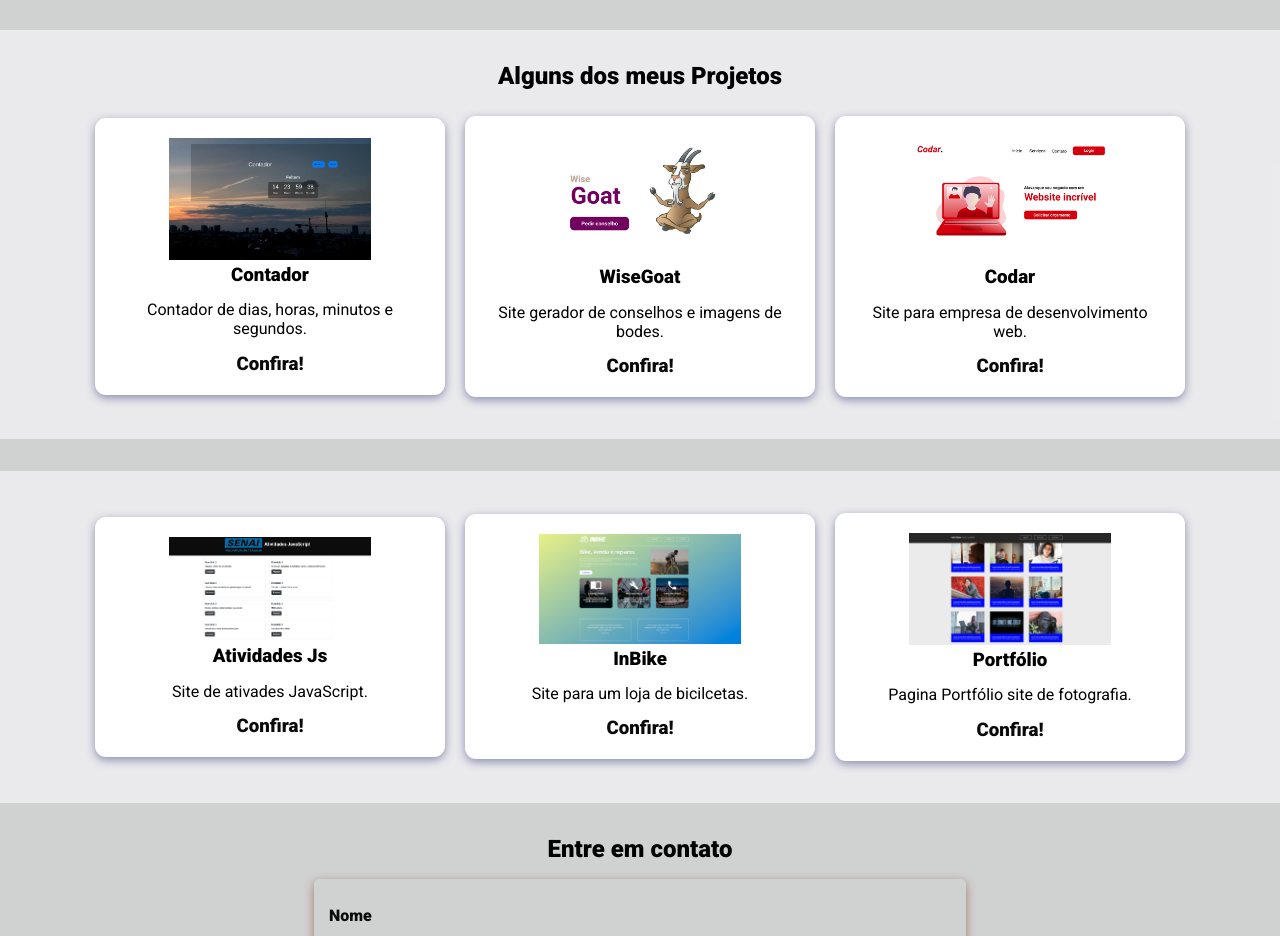
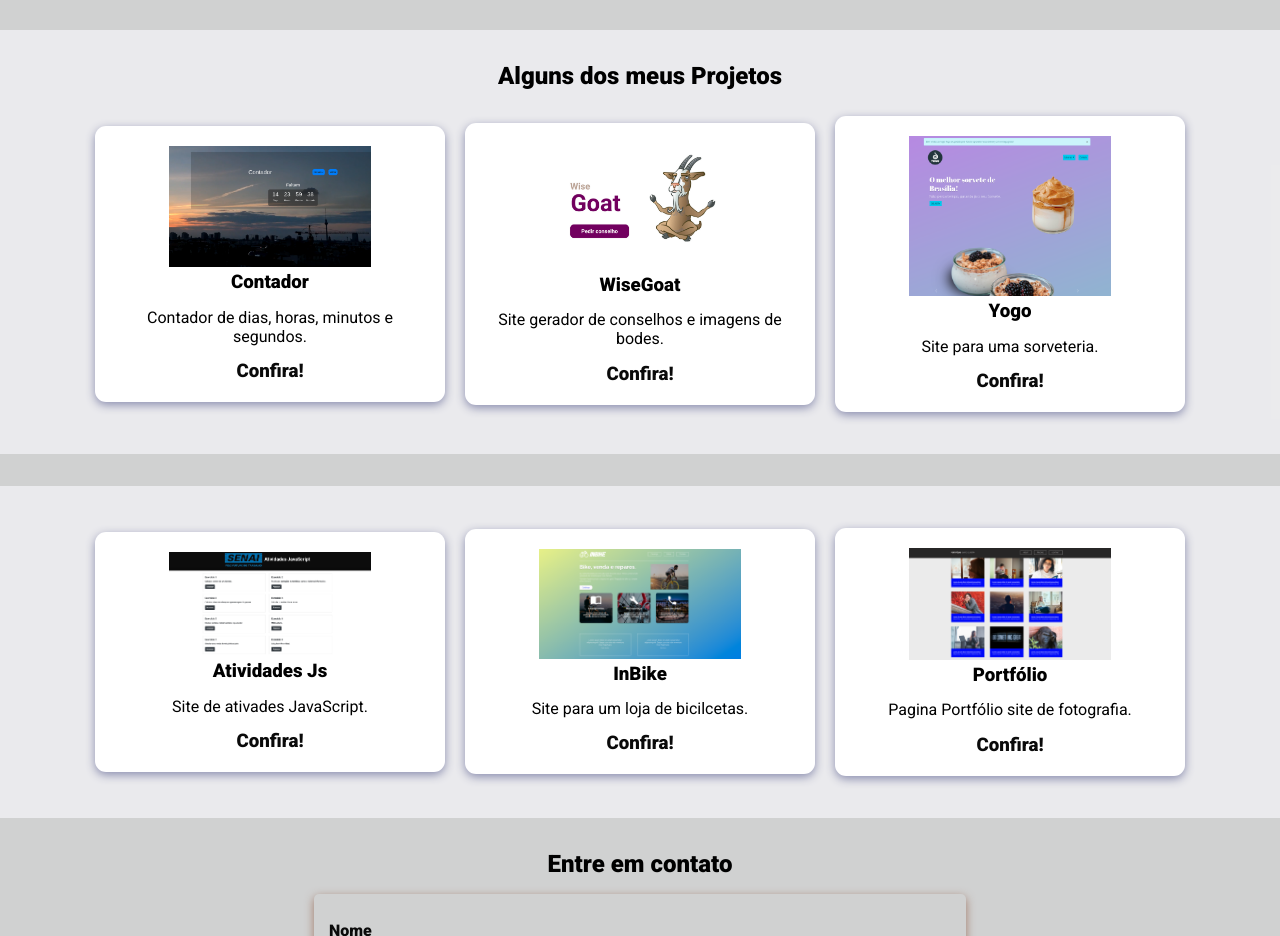
Before and after one commit to saviomrs/devfolio1, a plain HTML site: page index.html in a window 1280 px wide. Shown: the part 1360-2296 px from the top of the page. Drawn offline with nearby package versions, Linux system fonts and the light colour scheme.

Commit message:
Add files via upload

```diff
--- a/index.html
+++ b/index.html
@@ -141,16 +141,16 @@
         </div>
         <div class="project-container project-card">
           <img
-            src="assets/images/codar.png"
+            src="assets/images/yogo.png"
             alt="greeny-earth"
             loading="lazy"
             class="project-pic"
           />
-          <h3 class="project-title">Codar</h3>
+          <h3 class="project-title">Yogo</h3>
           <p class="project-details">
-           Site para empresa de desenvolvimento web.
+           Site para uma sorveteria.
           </p>
-          <a href="https://saviomrs.github.io/site_codar/" target="_blank" class="project-link"><h3>Confira!</h3></a>
+          <a href="https://saviomrs.github.io/projeto4/" target="_blank" class="project-link"><h3>Confira!</h3></a>
         </div>
       </div>
     </section>
```
Also changed, not shown: assets/images/yogo.png (added).
